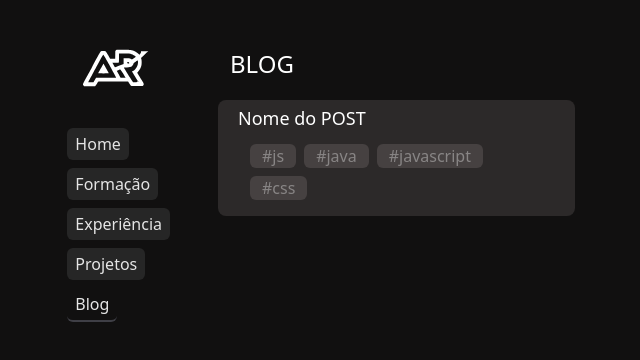
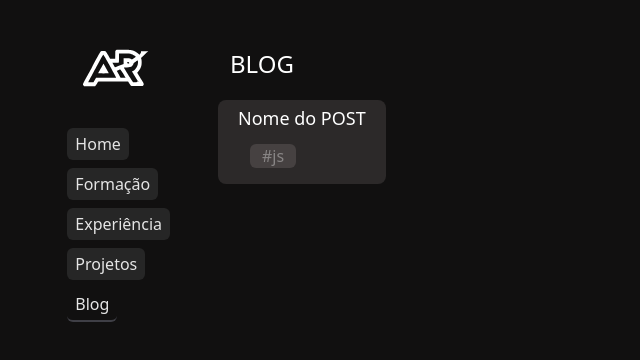
Before and after one commit to rafaapcode/portfolio-new, a Next.js app: page / in a window 1280 px wide. Both pictures are taken after a click on the element "Blog". Shown: the top 360 px of the page, without its empty margins (86-726 px from the left). Built offline with nearby package versions, Linux system fonts and the light colour scheme.

Commit message:
feat: redesign the blog

```diff
--- a/app/components/pages/Blog.jsx
+++ b/app/components/pages/Blog.jsx
@@ -2,23 +2,16 @@
 
 import React from "react";
 import Title from "../utils/title";
+import PostsCard from "../utils/post-card";
 
 export default function Blog() {
 
+
   return (
     <section className="w-full lg:w-[70%] h-[80%] lg:h-screen md:h-screen px-5">
-      <Title title='BLOG' />
+      <Title title="BLOG" />
       <div className="max-w-[45%] w-fit h-fit">
-        <div className="mt-5 ml-7 px-5 py-1 bg-[#2c2929] rounded-lg">
-            <h1 className="text-white text-lg">Nome do POST</h1>
-            <div className="flex flex-wrap gap-x-2 gap-y-2 text-[#fff] p-3">
-                <span className="px-3 text-[#888585] bg-[#464141] rounded-md">#js</span>
-                <span className="px-3 text-[#888585] bg-[#464141] rounded-md">#java</span>
-                <span className="px-3 text-[#888585] bg-[#464141] rounded-md">#javascript</span>
-                <span className="px-3 text-[#888585] bg-[#464141] rounded-md">#css</span>
-
-            </div>
-        </div>
+        <PostsCard id={10} techs='teste' titulo='teste'/>
       </div>
     </section>
   );
--- /dev/null
+++ b/app/components/utils/post-card.jsx
@@ -0,0 +1,16 @@
+"use client";
+
+import Link from "next/link";
+
+export default function PostsCard({ id, titulo, techs }) {
+  return (
+    <div className="mt-5 ml-7 px-5 py-1 bg-[#2c2929] rounded-lg">
+      <a href={`/${id}`}>
+        <h1 className="text-white text-lg">Nome do POST</h1>
+      </a>
+      <div className="flex flex-wrap gap-x-2 gap-y-2 text-[#fff] p-3">
+        <span className="px-3 text-[#888585] bg-[#464141] rounded-md">#js</span>
+      </div>
+    </div>
+  );
+}
```
